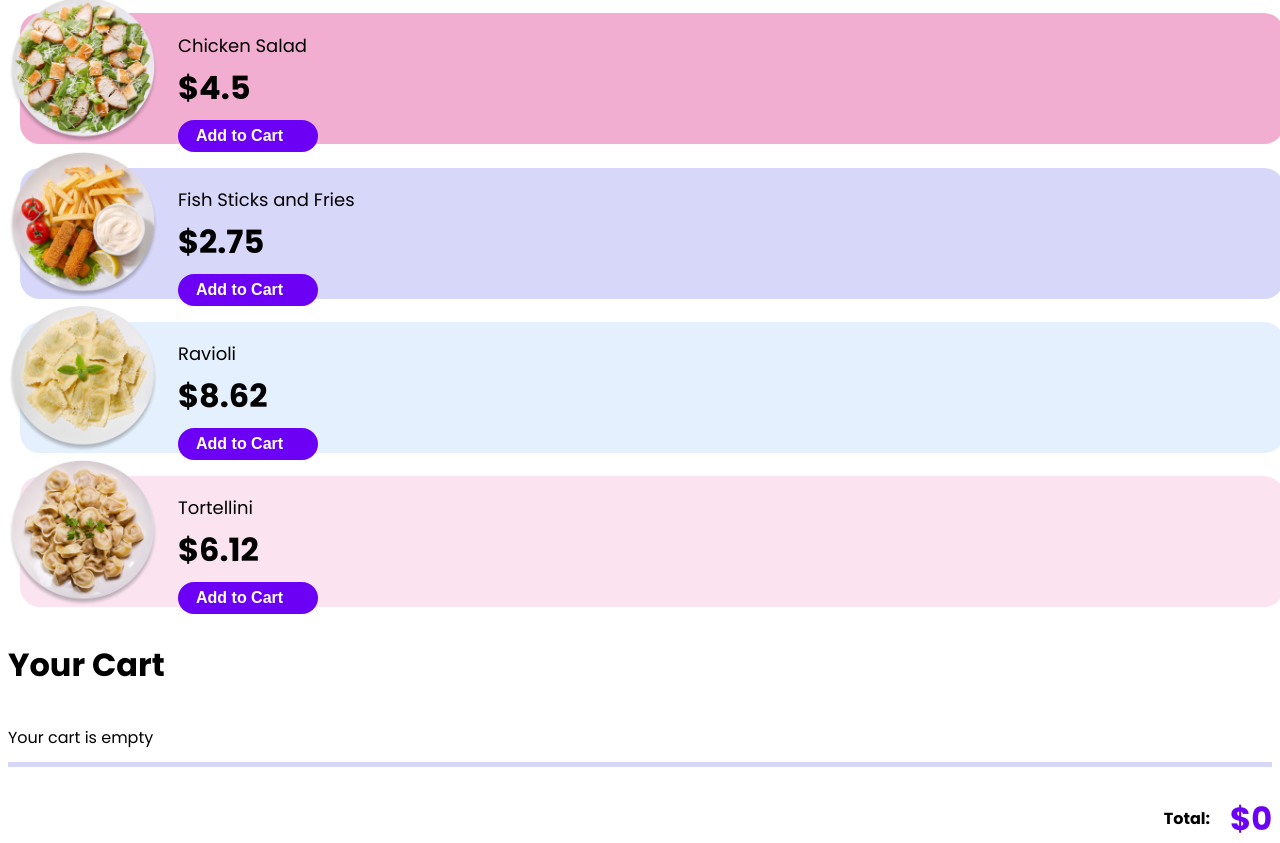
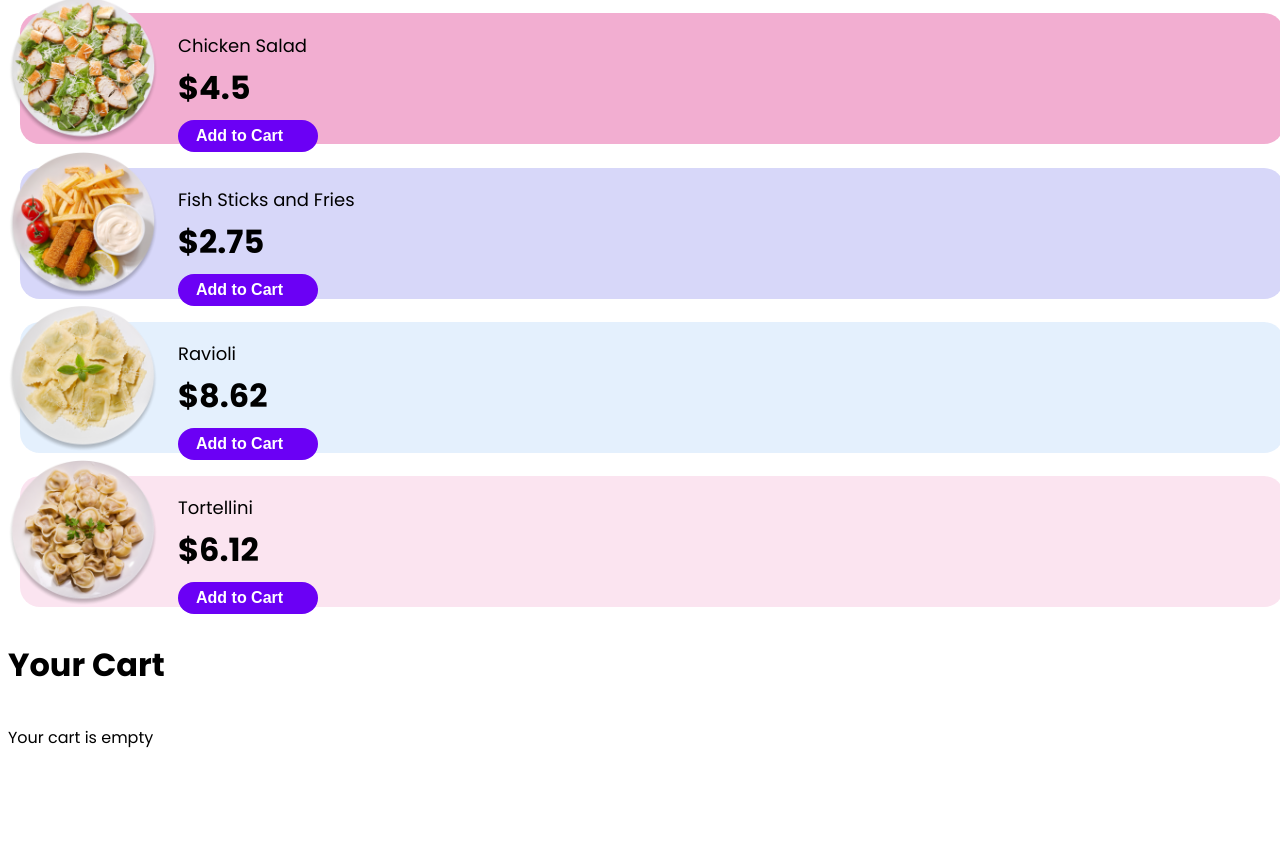
Before and after one commit to nicm42/advent-of-css-and-js, a Vue app in the folder day2/: page / in a window 1280 px wide. Shown: the part 729-1572 px from the top of the page. After the commit the page ends 1491 px from the top, so only its background shows below. Built offline with nearby package versions, Linux system fonts and the light colour scheme.

Commit message:
Day 2: Removed title and hr if nothing in cart

```diff
--- a/day2/src/App.vue
+++ b/day2/src/App.vue
@@ -123,8 +123,8 @@ import Cart from './components/Cart.vue';
         @removeFromCart="removeFromCart($event)"
       />
     </div>
-    <hr :class="styles.line" />
-    <div :class="styles.totalPrice">
+    <hr :class="styles.line" v-if="sumOfMeals > 0" />
+    <div :class="styles.totalPrice" v-if="sumOfMeals > 0">
       <p :class="styles.total">Total:</p>
       <p :class="styles.price">${{ totalPrice }}</p>
     </div>
```
